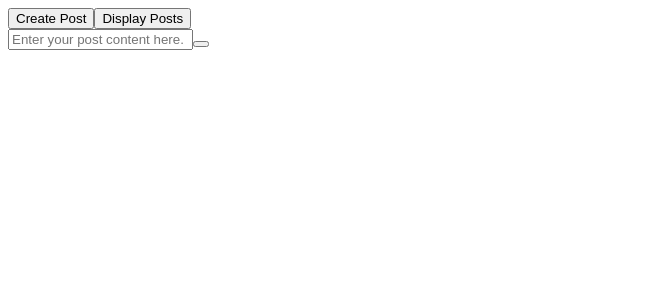
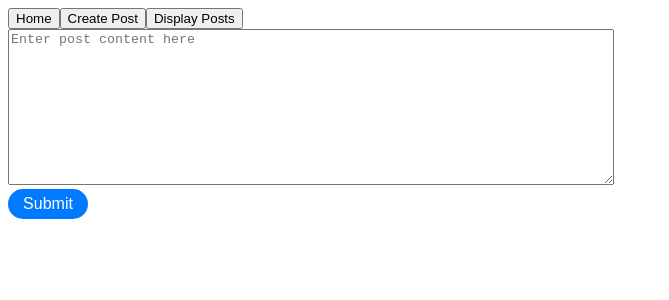
Before and after one commit to sreedhar3210/Lnmiit-Online-Forum, a React (Create React App) app in the folder frontend/frontend-react/: page /create-post in a window 1280 px wide. Shown: the top 300 px of the page, without its empty margins (0-669 px from the left). Built offline with nearby package versions, Linux system fonts and the light colour scheme.

Commit message:
connected frontend and backend

```diff
--- a/frontend/frontend-react/src/App.js
+++ b/frontend/frontend-react/src/App.js
@@ -1,6 +1,7 @@
 import React from 'react';
 import Home from './Home';
 import CreatePost from './CreatePost';
+import DisplayPosts from './DisplayPosts';
 import {
   BrowserRouter,
   Routes,
@@ -14,6 +15,7 @@ const App = () => {
         <Routes>
           <Route exact path='/' element={<Home/>}></Route>
           <Route exact path='/create-post' element={<CreatePost/>}></Route>
+          <Route exact path='/display-posts' element={<DisplayPosts/>}></Route>
         </Routes>
       </div>
     </BrowserRouter>
--- a/frontend/frontend-react/src/CreatePost.js
+++ b/frontend/frontend-react/src/CreatePost.js
@@ -1,17 +1,23 @@
 import React from "react";
 import Navbar from "./Navbar";
+import './css/CreatePost.css'
 
 const CreatePost = () => {
-    const handlePostSubmitButton = () => {
-        console.log('post submit button is clicked.');
-        console.log('PostContent is ');
-    }
-
     return(
         <div>
             <Navbar/>
-            <input type="text" placeholder="Enter your post content here." name="PostContent"></input>
-            <button type="submit"></button>
+            <div className="postContent">
+                <form action="http://localhost:8080/create-post" method="POST">
+                    <textarea
+                        name="PostContent"
+                        placeholder="Enter post content here"
+                        className="postContentInput"
+                        required></textarea>
+                    <button
+                        type="submit"
+                        className="postContentSubmit">Submit</button>
+                </form>
+            </div>
         </div>
     )
 }
--- /dev/null
+++ b/frontend/frontend-react/src/DisplayPosts.js
@@ -0,0 +1,26 @@
+import React, { useState, useEffect} from "react";
+
+const DisplayPosts = () => {
+
+    const [msg, setMsg] = useState("modati message");
+
+    useEffect(() => {
+        // Fetch data when the component mounts
+        fetch("http://localhost:8080/api/get-posts")
+            .then(res => res.json())
+            .then(data => {
+                setMsg(data.message); // Update the state with the fetched data
+            })
+            .catch(err => console.error("Error fetching data:", err));
+    }, []); // Empty dependency array ensures this runs only once when the component mounts
+
+    return(
+        <div>
+            <p>From the display posts page.</p>
+            <p>This is being got from the backend </p>
+            <p>message recieved from backend is {msg}</p>
+        </div>
+    )
+}
+
+export default DisplayPosts;
--- a/frontend/frontend-react/src/Navbar.js
+++ b/frontend/frontend-react/src/Navbar.js
@@ -1,15 +1,27 @@
 import React from "react";
+import { useNavigate } from "react-router-dom";
 
 const Navbar = () => {
 
-    const handleCreatePostClick = () => {
-        console.log('handle create posts button is clicked.')
+    const navigate = useNavigate();
+
+    const handleonClickHome = () => {
+        navigate('/');
     };
+
+    const handleonClickCreatePost = () => {
+        navigate('/create-post');
+    };
+
+    const handleonClickDisplayPosts = () => {
+        navigate('/display-posts');
+    }
 
     return(
         <div>
-            <button onClick={handleCreatePostClick}>Create Post</button>
-            <button>Display Posts</button>
+            <button onClick={handleonClickHome}>Home</button>
+            <button onClick={handleonClickCreatePost}>Create Post</button>
+            <button onClick={handleonClickDisplayPosts}>Display Posts</button>
         </div>
     )
 }
--- /dev/null
+++ b/frontend/frontend-react/src/css/CreatePost.css
@@ -0,0 +1,20 @@
+.postContent {
+    position: relative; /* Allow precise positioning of the button */
+    width: 600px; /* Set a width for the container */
+}
+
+.postContentInput {
+    width: 600px; /* Adjust width as per your design */
+    height: 150px; /* Initial height */
+}
+
+.postContentSubmit{
+    width: 80px;
+    height: 30px;
+    font-size: 16px; /* Set a clear font size */
+    color: #fff; /* White text color */
+    background-color: #007bff; /* Simple blue background */
+    border: none; /* Remove default border */
+    border-radius: 20px; /* Fully rounded corners */
+    cursor: pointer; /* Pointer cursor on hover */
+}
```
